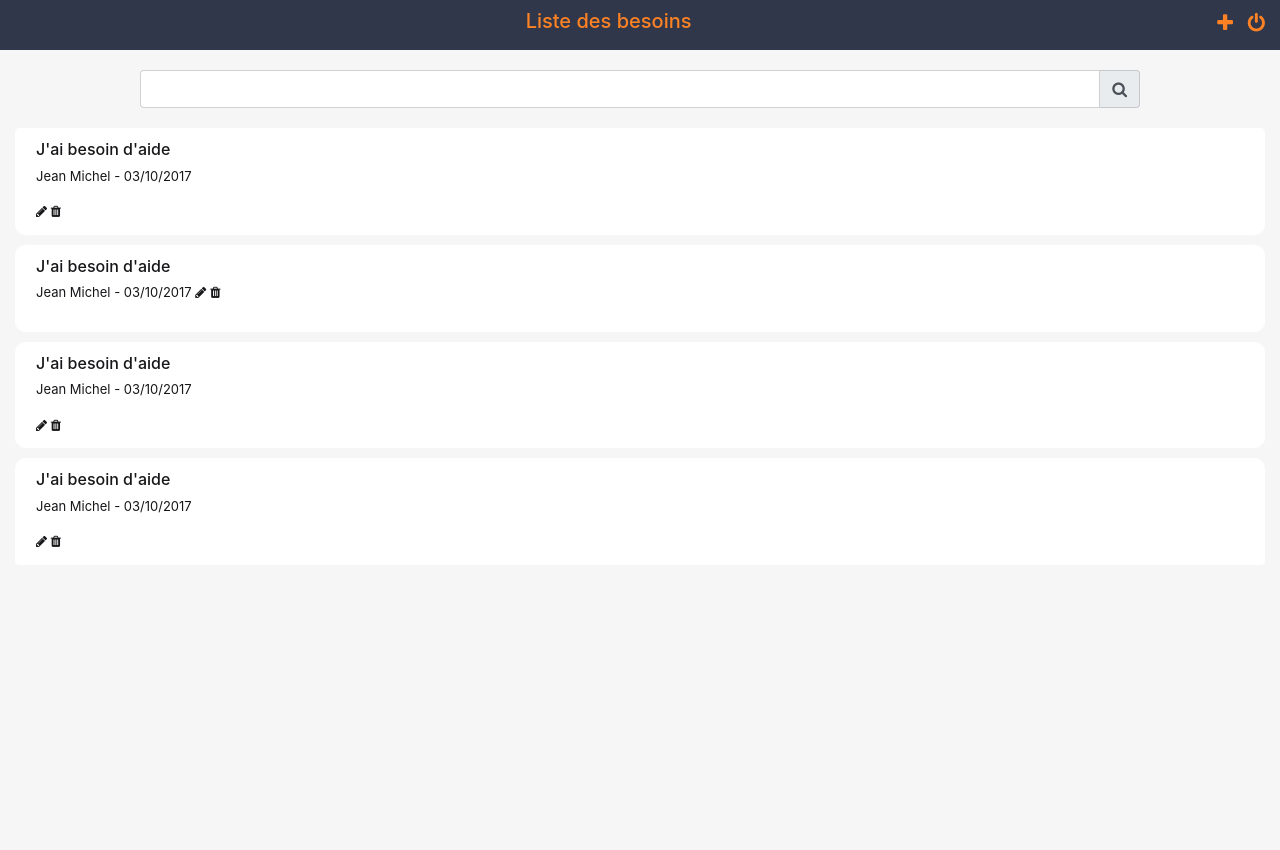
After one commit to acorteville/B3-Workshop-1, a PHP site: page /B3-Workshop-1/listebesoin.php in a window 1280 px wide. The commit adds this page. Run offline with PHP 8.4, Linux system fonts and the light colour scheme.

```diff
--- /dev/null
+++ b/css/style.css
@@ -0,0 +1,127 @@
+/*
+To change this license header, choose License Headers in Project Properties.
+To change this template file, choose Tools | Templates
+and open the template in the editor.
+*/
+/*
+    Created on : 2 oct. 2017, 18:39:40
+    Author     : Baboon
+*/
+
+
+html, body{
+    height: 100%;
+}
+.container{
+    display:block;
+    background-color:#f6f6f6;
+    min-height: 100%;
+    max-width: 100%;
+}
+/*<editor-fold desc="PAGE LOGIN">
+--------------------------------*/
+.logincontent{
+    background-color: #31374a;
+    position: relative;
+    display: block;
+    min-height: 100%;
+}
+.loginlogo{
+    display:block;
+    margin: 0 auto;
+}
+.loginline{
+    width:80%;
+    border-top: 2px solid #fd8224;
+    margin-bottom: 30px;
+    margin-top: 30px;
+}
+.formlogin{
+    display:block;
+    margin: 0 auto;
+    width:80%;
+}
+.loginfield{
+    width:100%;
+    max-width: inherit;
+    margin-bottom: 20px;
+}
+.logintext{
+    border:1px solid #fd8224;
+    color:white;
+    background-color: #31374a;
+}
+.loginbutton{
+    display:block;
+    width: 150px;
+    height: 45px;
+    margin-left: auto;
+    margin-right: auto;
+    margin-top: 50px;
+    margin-bottom: 50px;
+    background-color: #fd8224;
+    color:#fff;
+}
+
+.forgotpassword{
+    color: #fd8224;
+    display: block;
+    text-align: center;
+    padding-bottom: 10%;
+}
+
+@media (min-width: 1025px)
+{
+    .formlogin{
+        width: 30%;
+    }
+    .loginline {
+        width: 45%;
+    }
+}
+/*</editor-fold>*/
+
+/*<editor-fold desc="PAGE LISTE BESOIN">
+---------------------------------------*/
+
+.header{
+    background-color: #31374a;
+    width: 100%;
+    height: 50px;
+}
+.listetitle{
+    display: block;
+    color: #fd8224;
+    margin: 0 auto;
+    padding-top: 10px;
+    text-align: center;
+}
+
+.btnajout, .btndisconnect{
+    display: block;
+    float:right;
+    margin-top: 3px;
+    margin-right: 15px;
+    color: #fd8224;
+}
+
+.searchbar{
+    margin: 0 auto;
+    padding-bottom: 20px;
+    padding-top: 20px;
+    width: 80%;
+}
+.listeul{
+    width:100%;
+    margin: 0 auto;
+    padding-left: 0px;
+}
+.listeli{
+    background-color: #fff !important;
+    color: #17171a !important;
+    margin-bottom: 10px;
+    border-color: #fff !important;
+    border-radius: 10px;
+    font-size: 13px;
+}
+/*</editor-fold>*/
--- /dev/null
+++ b/listebesoin.php
@@ -0,0 +1,72 @@
+<?php
+if(!isset($_SESSION['email']))
+    { if (!isset($_SESSION['idSession']))
+        {
+            //header("Location: http://127.0.0.1/B3-Workshop-1/index.html");
+        }
+    }
+
+?>
+<!DOCTYPE html>
+
+<html>
+    <head>
+        <title>TODO supply a title</title>
+        <meta charset="UTF-8">
+        <meta name="viewport" content="width=device-width, initial-scale=1.0">
+        <link rel="stylesheet" href="css/bootstrap.min.css">
+        <script src="js/bootstrap.min.js"></script>
+        <link rel="stylesheet" href="css/style.css">
+        <link rel="stylesheet" href="css/font-awesome/css/font-awesome.min.css">
+
+    </head>
+    <body>
+        <div class="header">
+            <h5 class="listetitle">Liste des besoins <i class="fa fa-power-off btndisconnect" aria-hidden="true"></i><i class="fa fa-plus btnajout" aria-hidden="true"></i> </h5>
+
+        </div>
+        <div class="container">
+            <div class="input-group searchbar">
+                <input type="text" class="form-control" placeholder="" aria-describedby="basic-addon2">
+                <span class="input-group-addon" id="basic-addon2"><i class="fa fa-search" aria-hidden="true"></i></span>
+            </div>
+            <div class="list-group">
+                <ul class='listeul'>
+                    <li class="list-group-item active listeli" >
+                    <h6 class="list-group-item-heading">J'ai besoin d'aide</h6>
+                    <p class="list-group-item-text">Jean Michel - 03/10/2017</p>
+                    <span class="listeboutton">
+                        <i class="fa fa-pencil" aria-hidden="true"></i>
+                        <i class="fa fa-trash" aria-hidden="true"></i>
+                    </span>
+                    </li>
+                    <li class="list-group-item active listeli" >
+                    <h6 class="list-group-item-heading">J'ai besoin d'aide</h6>
+                    <p class="list-group-item-text">Jean Michel - 03/10/2017
+                    <span class="listeboutton">
+                        <i class="fa fa-pencil" aria-hidden="true"></i>
+                        <i class="fa fa-trash" aria-hidden="true"></i>
+                    </span>
+                    </p>
+                    </li>
+                    <li class="list-group-item active listeli" >
+                    <h6 class="list-group-item-heading">J'ai besoin d'aide</h6>
+                    <p class="list-group-item-text">Jean Michel - 03/10/2017</p>
+                    <span class="listeboutton">
+                        <i class="fa fa-pencil" aria-hidden="true"></i>
+                        <i class="fa fa-trash" aria-hidden="true"></i>
+                    </span>                    </li>
+                    <li class="list-group-item active listeli" >
+                    <h6 class="list-group-item-heading">J'ai besoin d'aide</h6>
+                    <p class="list-group-item-text">Jean Michel - 03/10/2017</p>
+                    <span class="listeboutton">
+                        <i class="fa fa-pencil" aria-hidden="true"></i>
+                        <i class="fa fa-trash" aria-hidden="true"></i>
+                    </span>                    </li>
+
+                </ul>
+            </div>
+
+        </div>
+    </body>
+</html>
```
Also changed, not shown: index.php (+2 -7 lines).
